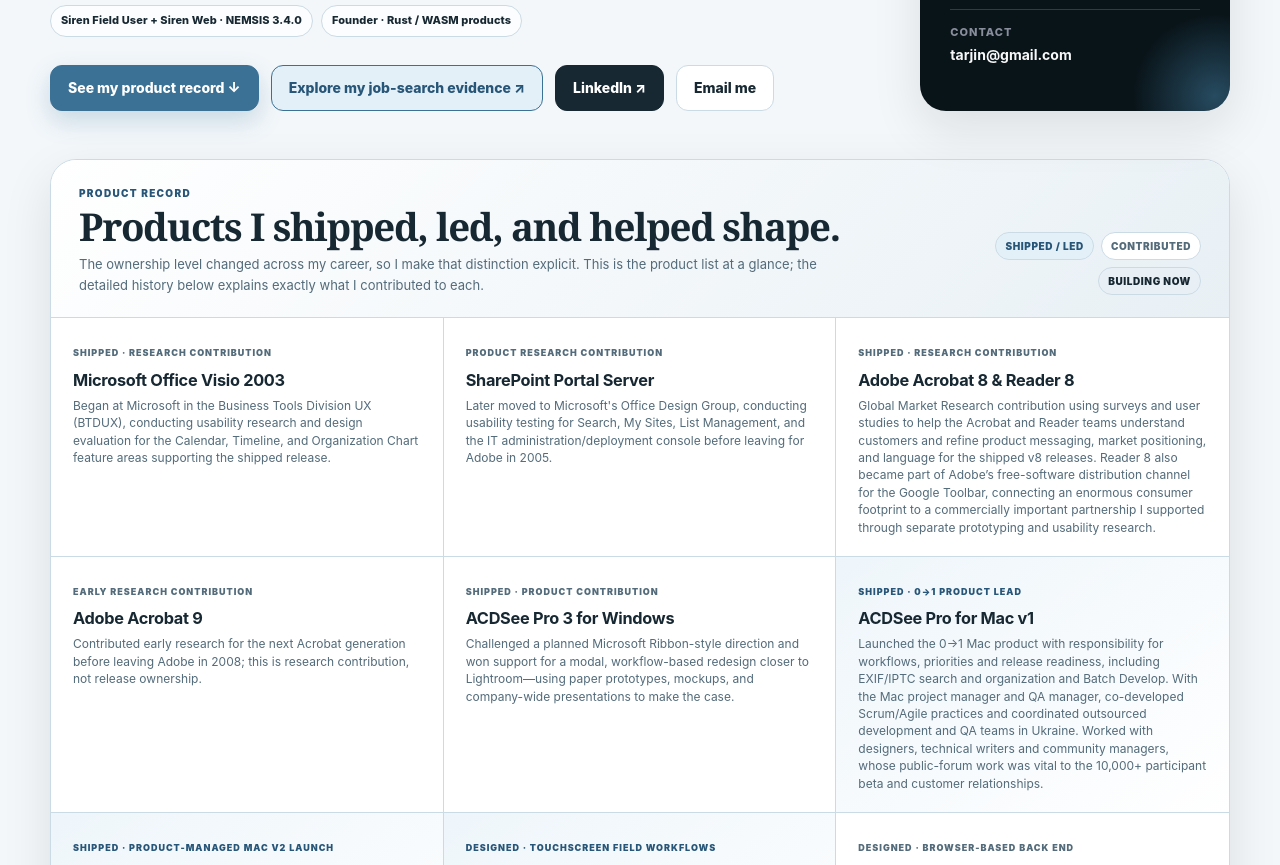
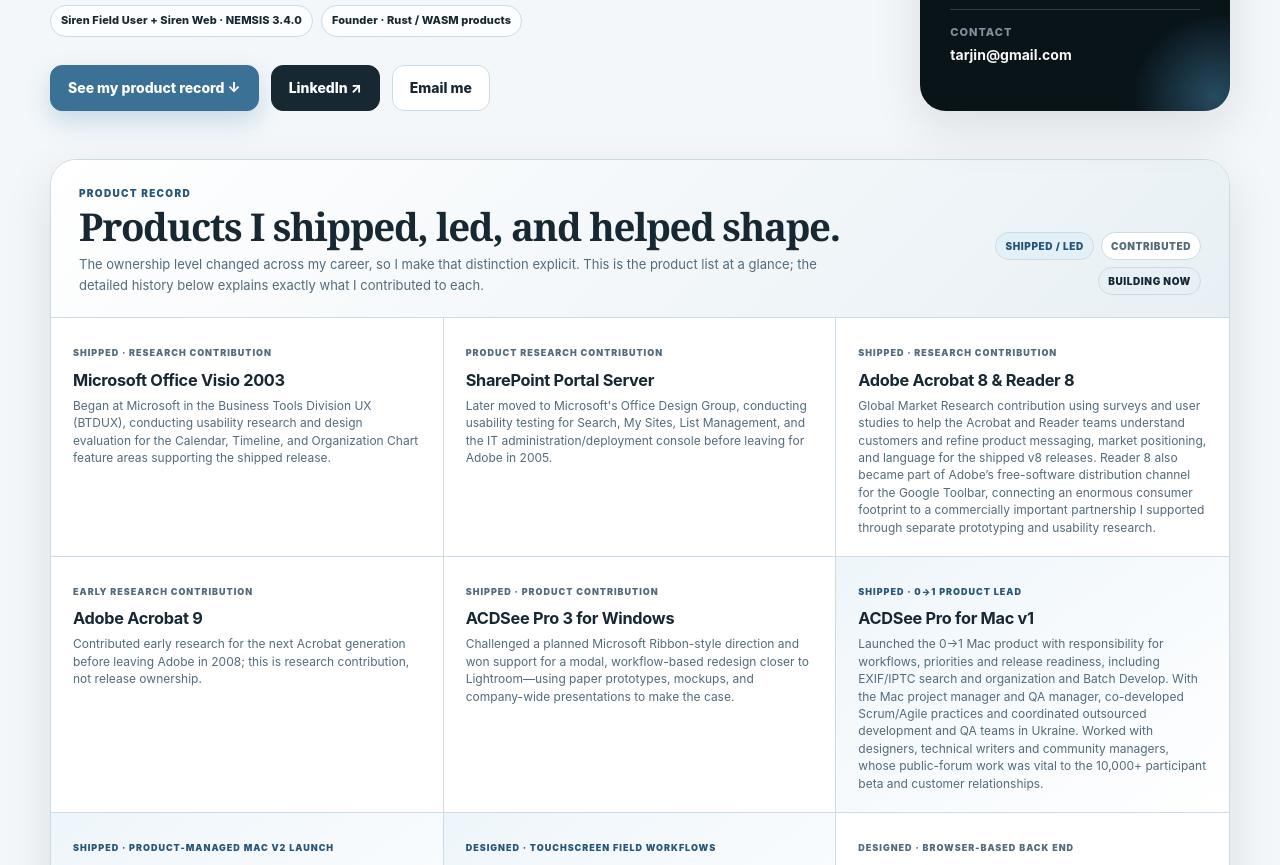
Before and after one commit to tarjin/Portfolio, a plain HTML site: page index.html in a window 1280 px wide. Shown: the part 903-1768 px from the top of the page. Drawn offline with Linux system fonts and the light colour scheme.

Commit message:
Remove job-search evidence button from public portfolio

```diff
--- a/index.html
+++ b/index.html
@@ -900,7 +900,7 @@
 <p class="hero-copy"><span>Product leader and research professional with more than two decades across software, UX, product, analytics, and regulated technology. I began in hands-on usability research at Microsoft, joined Adobe's Global Market Research team for Acrobat and Reader, moved into product ownership at ACD Systems, and designed both touchscreen paramedic ePCR workflows and browser-based Siren Web workflows at Medusa, where I led requirements for a certified EMS release.</span><span class="hero-copy-second">Today I build and ship local-first browser software at Red5Sorcery, using AI extensively across requirements, implementation support, adversarial QA, documentation, and release acceptance.</span></p><div aria-label="Career highlights at a glance" class="proof-strip"><span>Microsoft UX + Adobe Global Market Research</span><span>ACDSee Pro Mac v1 + v2 · Ukraine-based dev &amp; QA</span><span>Siren Field User + Siren Web · NEMSIS 3.4.0</span><span>Founder · Rust / WASM products</span></div>
 <div class="hero-actions">
 <a class="btn primary" href="#product-record">See my product record ↓</a>
-<a class="btn evidence" href="Job_Search_Evidence_Portfolio.html" title="View my public job applications, tailored résumés, job postings, cover letters and podcast episodes">Explore my job-search evidence ↗</a>
+
 <a class="btn dark" href="https://www.linkedin.com/in/red5sorcery" rel="noopener" target="_blank">LinkedIn ↗</a>
 <a class="btn" href="mailto:tarjin@gmail.com">Email me</a>
 </div>
```
